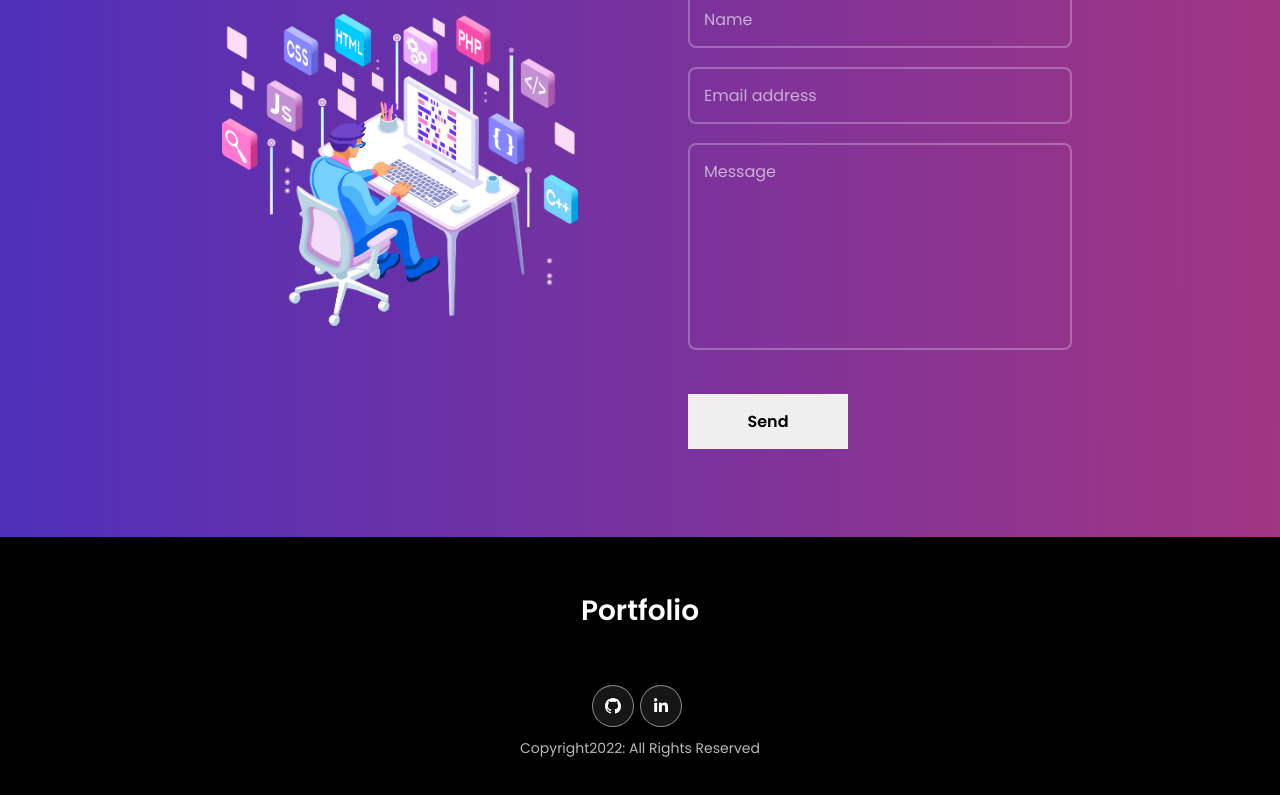
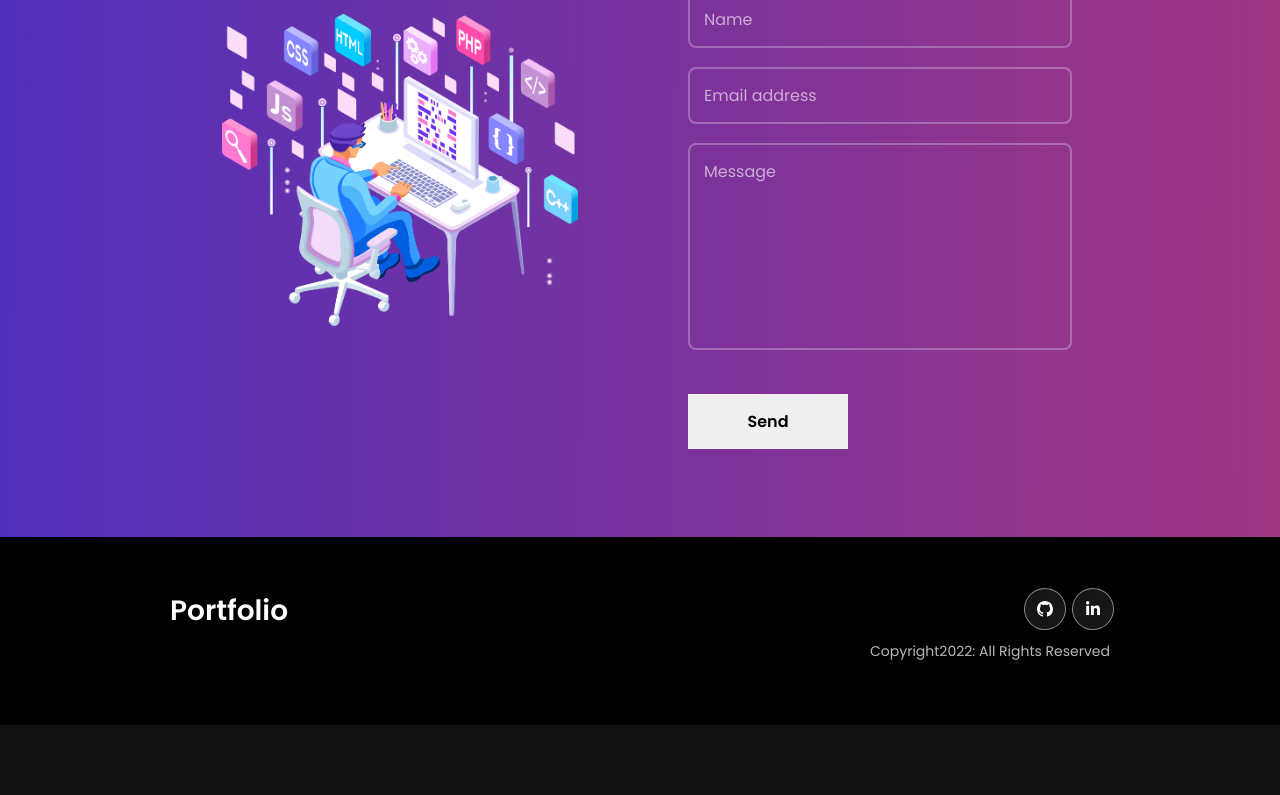
Before and after one commit to MezianeS/portfolio-v3, a React (Create React App) app: page / in a window 1280 px wide. Shown: the part 3778-4573 px from the top of the page. After the commit the page ends 4503 px from the top, so only its background shows below. Built offline with nearby package versions, Linux system fonts and the light colour scheme.

Commit message:
Update Footer

```diff
--- a/src/components/footer/Footer.jsx
+++ b/src/components/footer/Footer.jsx
@@ -11,6 +11,7 @@ const Footer = () => {
           <div className="footer__title">
             <h4>Portfolio</h4>
           </div>
+          <div className='footer__icons--copy'>
             <div className="footer__icons">
               <ul>
                 <li>
@@ -28,6 +29,7 @@ const Footer = () => {
           </div>
         </div>
       </div>
+    </div>
   )
 }
 
--- a/src/components/footer/footer.css
+++ b/src/components/footer/footer.css
@@ -69,3 +69,20 @@
 .footer__icons ul li a:hover .footer__icons--params {
     filter: brightness(0) saturate(100%) invert(0%) sepia(7%) saturate(98%) hue-rotate(346deg) brightness(95%) contrast(86%);
 }
+
+.footer__icons--copy{
+    text-align: center;
+}
+
+@media only screen and (min-width: 768px) {
+    .footer__content {
+        flex-direction: row;
+        justify-content: space-between;
+    }
+
+    .footer__icons--copy{
+        text-align: end;
+    }
+
+
+}
```
Lines whose indentation alone changed are shown as unchanged.
